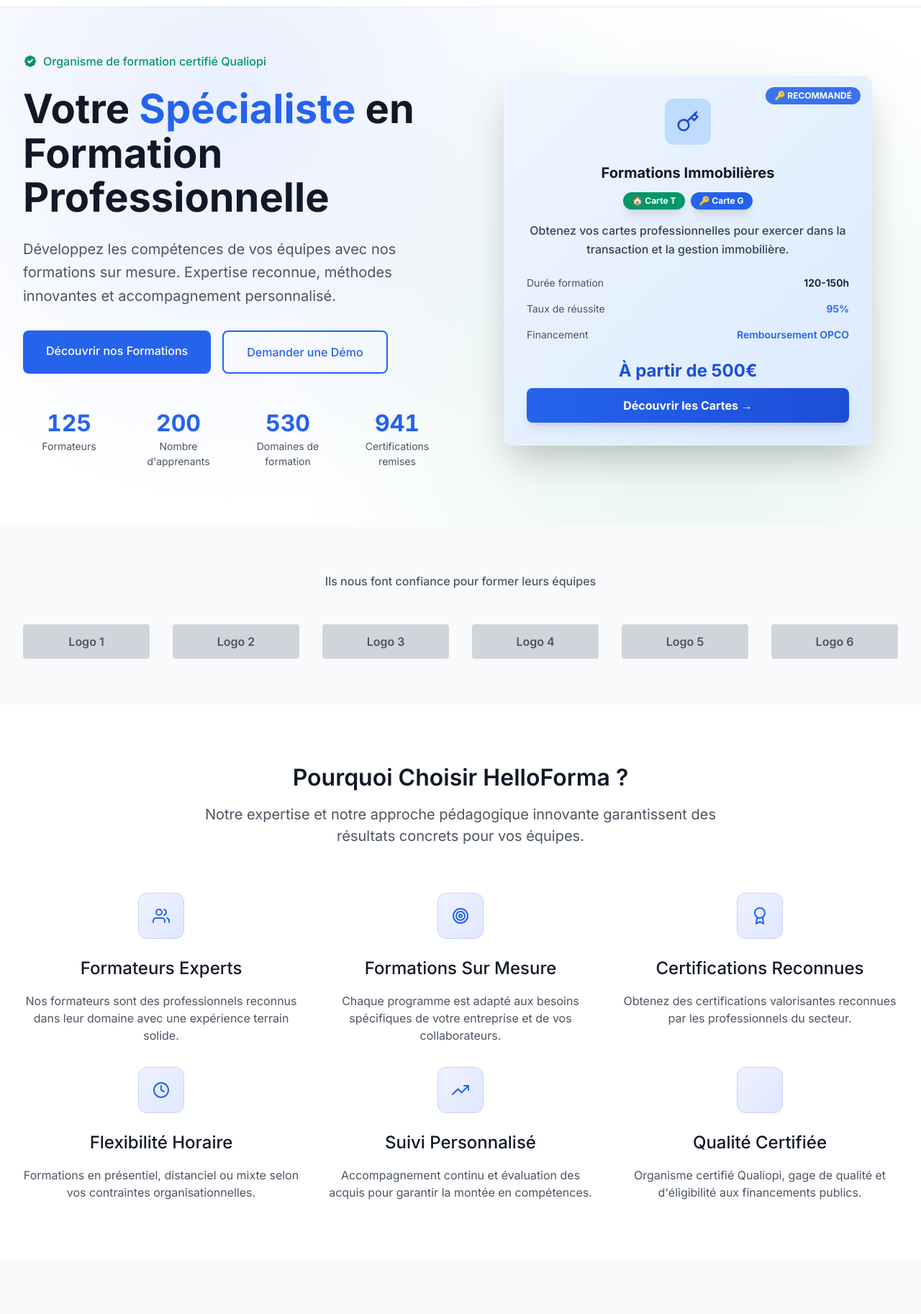
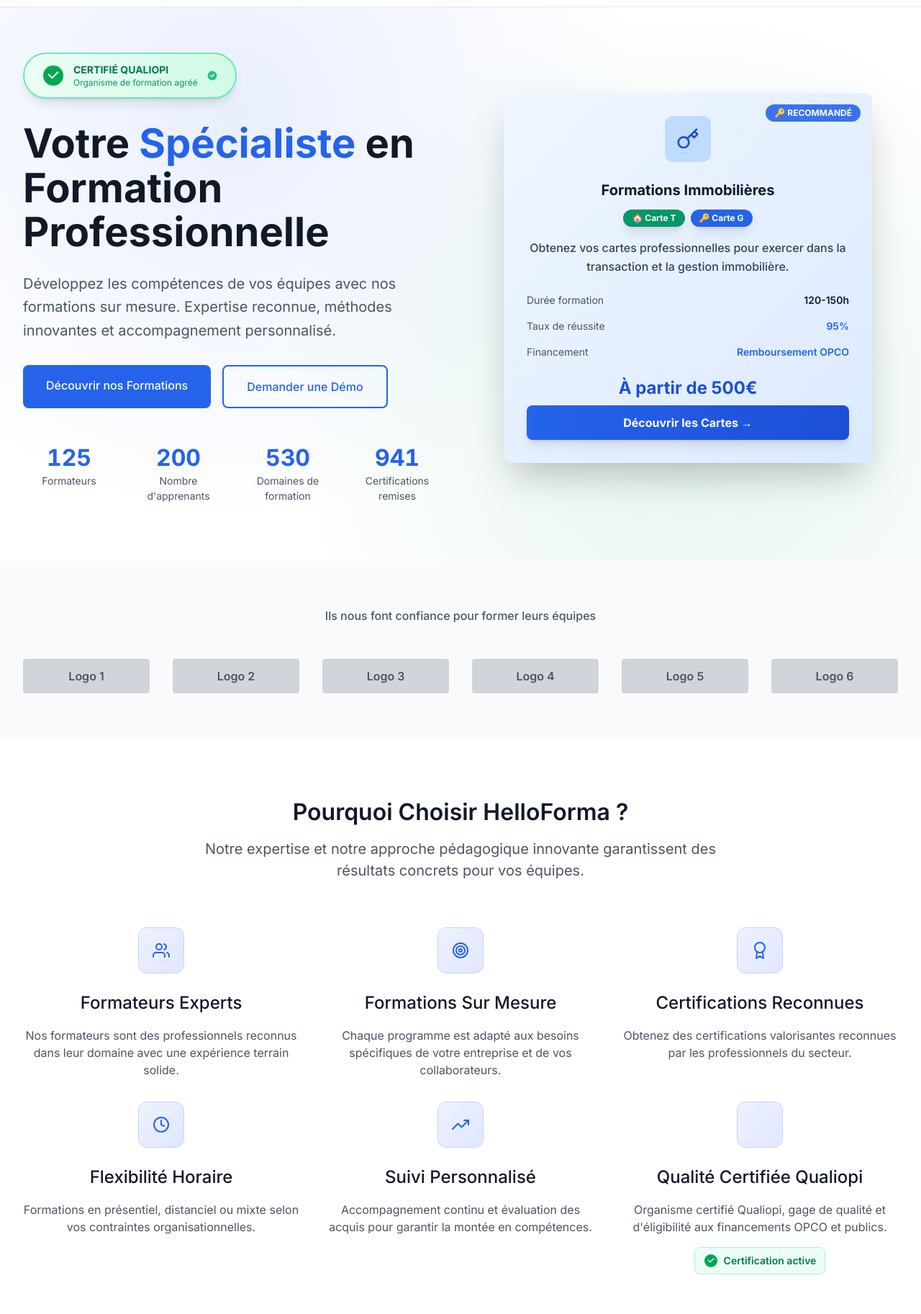
Before and after one commit to YacineB2/HELLOFORMA, a website: page index.html in a window 1280 px wide. Shown: the part 55-1880 px from the top of the page at 72% size. Drawn offline with nearby package versions, Linux system fonts and the light colour scheme.

Commit message:
Amélioration de la visibilité Qualiopi : badge premium avec logo officiel, animations et design renforcé

```diff
--- a/index.html
+++ b/index.html
@@ -142,13 +142,26 @@
         <div class="max-w-7xl mx-auto">
             <div class="grid lg:grid-cols-2 gap-12 items-center">
                 <div data-aos="fade-right">
-                    <div class="flex items-center space-x-2 mb-6">
-                        <svg class="w-5 h-5 text-helloforma-accent" viewBox="0 0 20 20" fill="currentColor">
-                            <path fill-rule="evenodd"
-                                d="M6.267 3.455a3.066 3.066 0 001.745-.723 3.066 3.066 0 013.976 0 3.066 3.066 0 001.745.723 3.066 3.066 0 012.812 2.812c.051.643.304 1.254.723 1.745a3.066 3.066 0 010 3.976 3.066 3.066 0 00-.723 1.745 3.066 3.066 0 01-2.812 2.812 3.066 3.066 0 00-1.745.723 3.066 3.066 0 01-3.976 0 3.066 3.066 0 00-1.745-.723 3.066 3.066 0 01-2.812-2.812 3.066 3.066 0 00-.723-1.745 3.066 3.066 0 010-3.976 3.066 3.066 0 00.723-1.745 3.066 3.066 0 012.812-2.812zm7.44 5.252a1 1 0 00-1.414-1.414L9 10.586 7.707 9.293a1 1 0 00-1.414 1.414l2 2a1 1 0 001.414 0l4-4z"
-                                clip-rule="evenodd" />
-                        </svg>
-                        <span class="text-helloforma-accent font-medium">Organisme de formation certifié Qualiopi</span>
+                    <!-- Badge Qualiopi mis en évidence -->
+                    <div class="inline-flex items-center bg-gradient-to-r from-emerald-50 to-emerald-100 border-2 border-emerald-300 rounded-full px-6 py-3 mb-8 shadow-lg hover:shadow-xl transition-all duration-300 transform hover:scale-105">
+                        <!-- Logo Qualiopi officiel -->
+                        <div class="w-8 h-8 mr-3 flex-shrink-0">
+                            <svg viewBox="0 0 100 100" class="w-full h-full">
+                                <!-- Logo Qualiopi simplifié -->
+                                <circle cx="50" cy="50" r="45" fill="#00A651" stroke="#ffffff" stroke-width="2"/>
+                                <path d="M30 45 L45 60 L70 35" stroke="#ffffff" stroke-width="6" fill="none" stroke-linecap="round" stroke-linejoin="round"/>
+                                <text x="50" y="80" text-anchor="middle" fill="#00A651" font-size="12" font-weight="bold">Q</text>
+                            </svg>
+                        </div>
+                        <div class="flex flex-col">
+                            <span class="text-emerald-700 font-bold text-sm">CERTIFIÉ QUALIOPI</span>
+                            <span class="text-emerald-600 text-xs">Organisme de formation agréé</span>
+                        </div>
+                        <div class="ml-3 animate-pulse">
+                            <svg class="w-4 h-4 text-emerald-500" fill="currentColor" viewBox="0 0 20 20">
+                                <path fill-rule="evenodd" d="M10 18a8 8 0 100-16 8 8 0 000 16zm3.707-9.293a1 1 0 00-1.414-1.414L9 10.586 7.707 9.293a1 1 0 00-1.414 1.414l2 2a1 1 0 001.414 0l4-4z" clip-rule="evenodd"/>
+                            </svg>
+                        </div>
                     </div>
                     <h1 class="text-display text-gray-900 mb-6">
                         Votre <span class="text-helloforma-blue">Spécialiste</span> en Formation Professionnelle
@@ -330,10 +343,19 @@
                     <div class="feature-icon w-16 h-16 rounded-xl flex items-center justify-center mx-auto mb-6">
                         <i data-feather="shield-check" class="text-helloforma-blue"></i>
                     </div>
-                    <h3 class="text-h3 text-gray-900 mb-4">Qualité Certifiée</h3>
-                    <p class="text-gray-600">
-                        Organisme certifié Qualiopi, gage de qualité et d'éligibilité aux financements publics.
+                    <h3 class="text-h3 text-gray-900 mb-4">Qualité Certifiée Qualiopi</h3>
+                    <p class="text-gray-600 mb-4">
+                        Organisme certifié Qualiopi, gage de qualité et d'éligibilité aux financements OPCO et publics.
                     </p>
+                    <div class="inline-flex items-center bg-emerald-50 border border-emerald-200 rounded-lg px-3 py-2">
+                        <div class="w-5 h-5 mr-2">
+                            <svg viewBox="0 0 100 100" class="w-full h-full">
+                                <circle cx="50" cy="50" r="45" fill="#00A651"/>
+                                <path d="M30 45 L45 60 L70 35" stroke="#ffffff" stroke-width="6" fill="none" stroke-linecap="round" stroke-linejoin="round"/>
+                            </svg>
+                        </div>
+                        <span class="text-emerald-700 font-semibold text-sm">Certification active</span>
+                    </div>
                 </div>
             </div>
         </div>
@@ -496,8 +518,18 @@
                         <p class="text-gray-400 mb-6">
                             Votre partenaire de confiance pour le développement des compétences professionnelles.
                         </p>
-                        <div class="certification-badge text-white px-4 py-2 rounded-lg inline-block">
-                            Certifié Qualiopi
+                        <div class="flex items-center bg-gradient-to-r from-emerald-600 to-emerald-700 text-white px-6 py-3 rounded-xl inline-flex shadow-lg">
+                            <div class="w-6 h-6 mr-3">
+                                <svg viewBox="0 0 100 100" class="w-full h-full">
+                                    <circle cx="50" cy="50" r="45" fill="#ffffff" stroke="#00A651" stroke-width="3"/>
+                                    <path d="M30 45 L45 60 L70 35" stroke="#00A651" stroke-width="6" fill="none" stroke-linecap="round" stroke-linejoin="round"/>
+                                    <text x="50" y="80" text-anchor="middle" fill="#00A651" font-size="12" font-weight="bold">Q</text>
+                                </svg>
+                            </div>
+                            <div class="flex flex-col">
+                                <span class="font-bold text-sm">CERTIFIÉ QUALIOPI</span>
+                                <span class="text-xs opacity-90">N° certification: 2024-001</span>
+                            </div>
                         </div>
                     </div>
 
```
